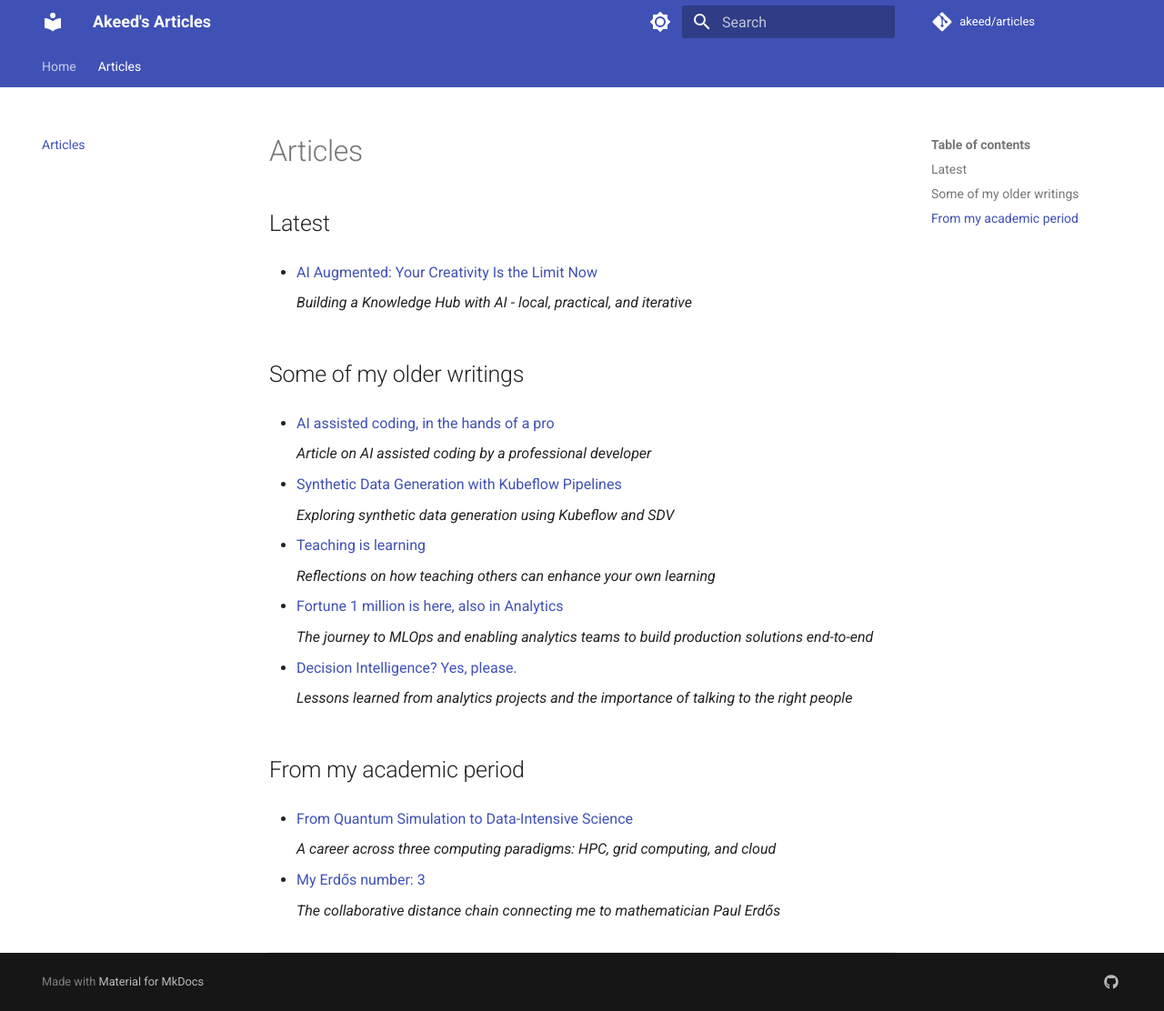
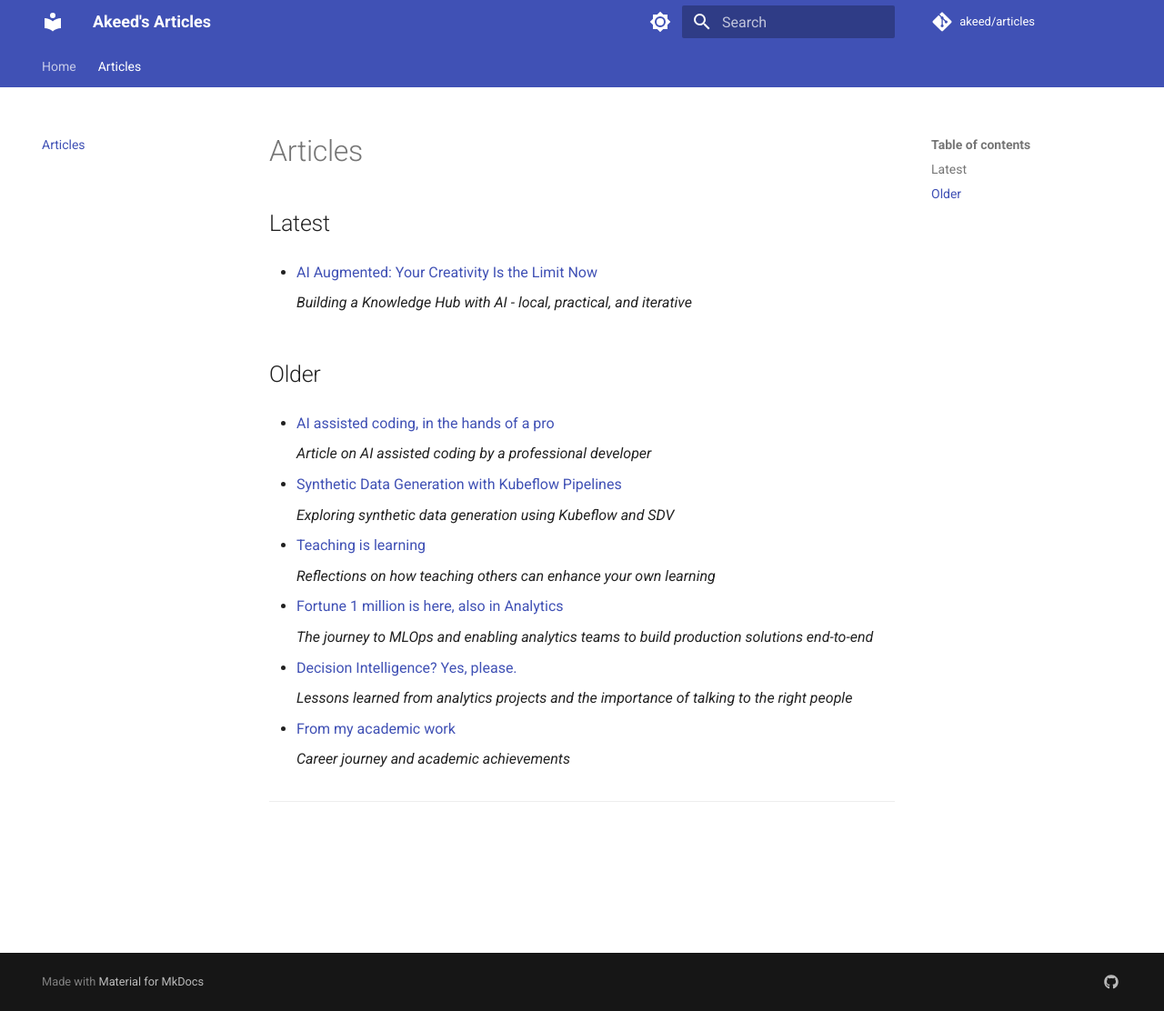
Before and after one commit to akeed/akeed.github.io, an MkDocs documentation site: the page built from docs/articles/index.md, in a window 1280 px wide and 1112 px high. Shown: the whole window at 91% size. Built offline with MkDocs 1.6.1 and Material for MkDocs 9.7.7, drawn with Linux system fonts in a browser that asks for light colours; comment, search, counter and statistics services are not loaded.

Commit message:
fix: put academic stuff lower in tree

```diff
--- a/docs/articles/index.md
+++ b/docs/articles/index.md
@@ -9,7 +9,7 @@
     *Building a Knowledge Hub with AI - local, practical, and iterative*
 
 
-## Some of my older writings
+## Older
 
 - [AI assisted coding, in the hands of a pro](AI-assisted-coding_in-the-hands-of-a-pro/index.md)
 
@@ -31,14 +31,8 @@
 
     *Lessons learned from analytics projects and the importance of talking to the right people*
 
-## From my academic period
+- [From my academic work](Academic-work/index.md)
 
-- [From Quantum Simulation to Data-Intensive Science](Academic-life/index.md)
-
-    *A career across three computing paradigms: HPC, grid computing, and cloud*
-
-- [My Erdős number: 3](Erdos-Number/index.md)
-
-    *The collaborative distance chain connecting me to mathematician Paul Erdős*
+    *Career journey and academic achievements*
 
 ---
```
Also changed, not shown: docs/articles/Academic-work/index.md (added, +9 -0 lines).
